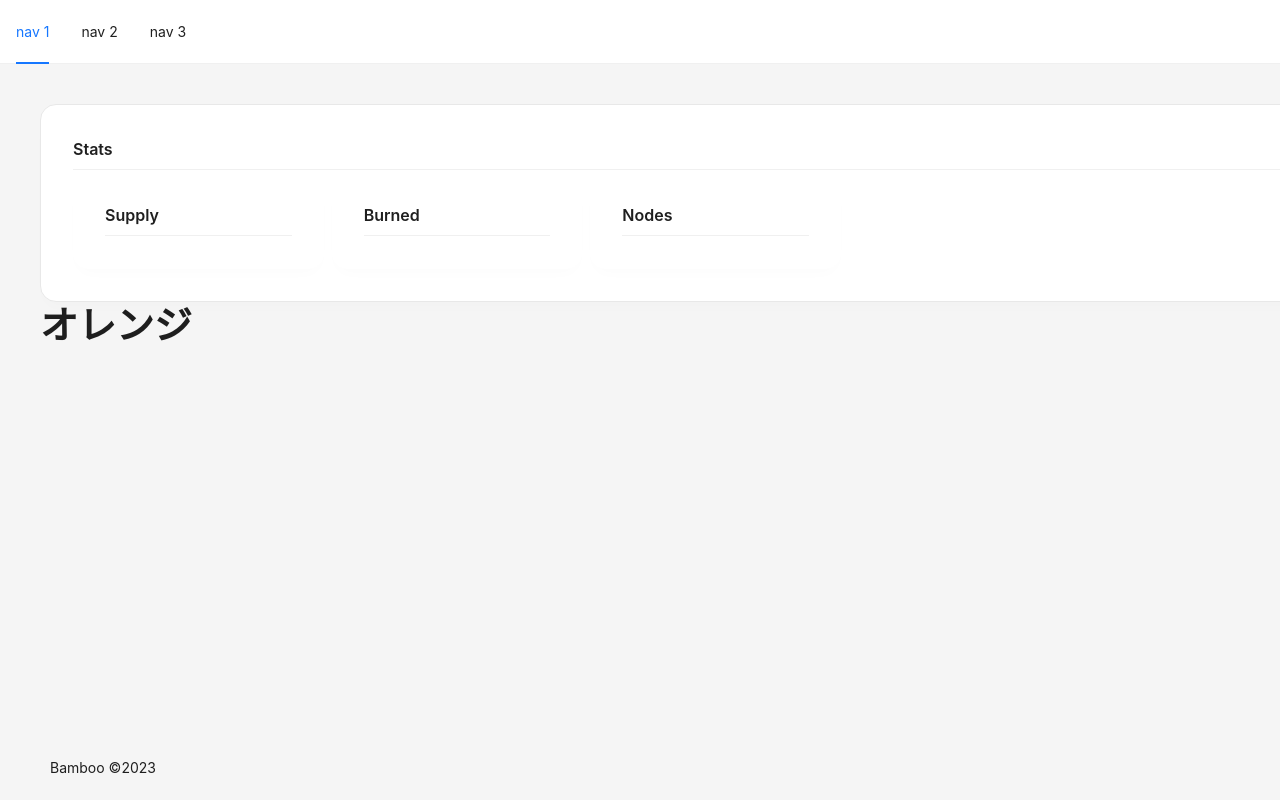
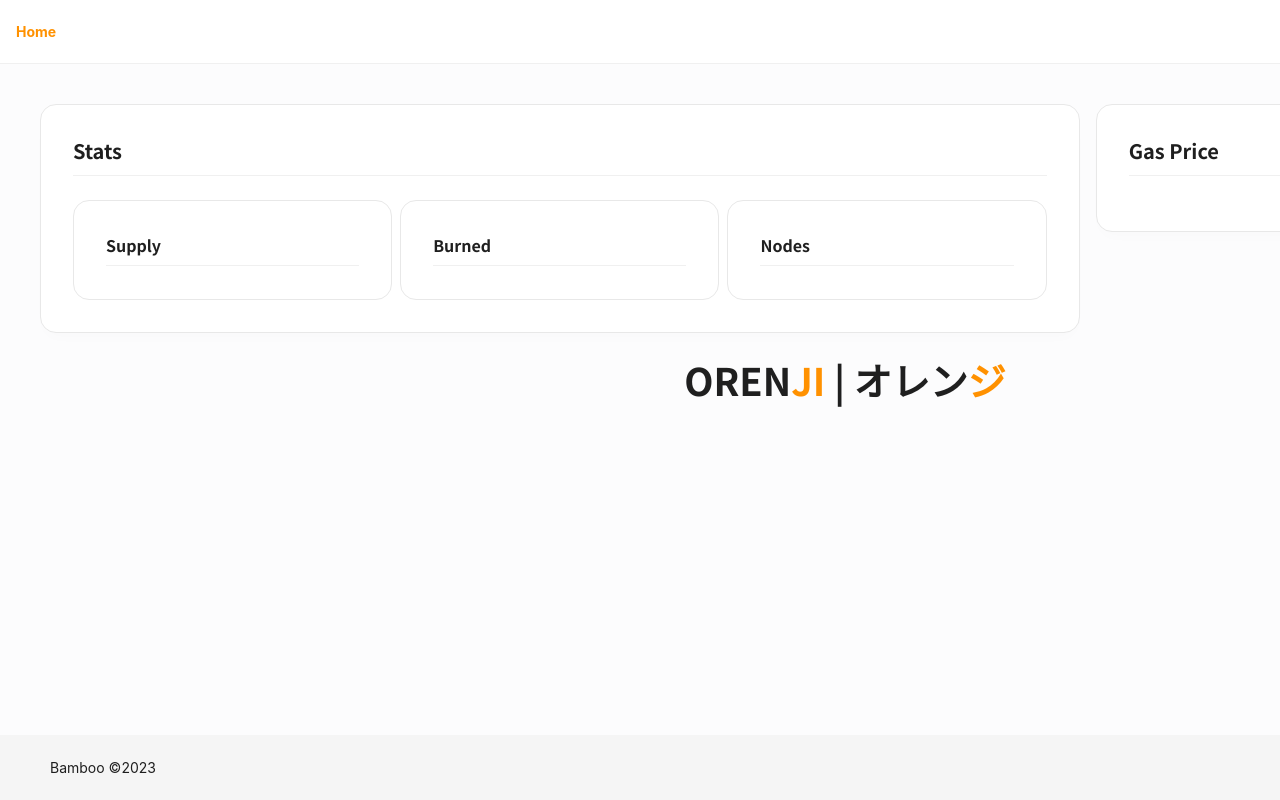
Before and after one commit to nitipon-apaisri/orengi, a React (Vite) app: page / in a window 1280 px wide. Shown: the top 800 px of the page. Built offline with nearby package versions, Linux system fonts and the light colour scheme.

Commit message:
Added dynmic props for 'Card' component and added more component to landing page

```diff
--- a/src/@types/types.ts
+++ b/src/@types/types.ts
@@ -1,3 +1,3 @@
 type layoutProps = { children: React.ReactNode };
-type cardProps = { children: React.ReactNode; title: string; width?: number; bordered?: boolean };
+type cardProps = { children: React.ReactNode; title?: string; width?: number; bordered?: boolean; boxShadow?: boolean; className?: string };
 export type { layoutProps, cardProps };
--- a/src/components/Card/Card.tsx
+++ b/src/components/Card/Card.tsx
@@ -1,12 +1,22 @@
 import React from "react";
 import { Typography, Divider } from "antd";
 import { cardProps } from "../../@types/types";
+
 const { Title } = Typography;
-const Card: React.FC<cardProps> = ({ children, title, width, bordered }) => {
+const Card: React.FC<cardProps> = ({ children, title, width, bordered, boxShadow, className }) => {
+    const styles: React.CSSProperties = {
+        width: width !== undefined ? width : "100%",
+        border: bordered !== undefined ? (bordered ? "1px solid #e8e8e8" : "") : "1px solid #e8e8e8",
+        boxShadow: boxShadow !== undefined ? (boxShadow ? "0px 8px 16px -6px rgba(0, 0, 0, 0.02)" : "") : "0px 8px 16px -6px rgba(0, 0, 0, 0.02)",
+    };
     return (
-        <div className="card" style={{ width: width !== undefined ? width : "100%", border: bordered !== undefined ? (bordered ? "0.5px solid #e8e8e8" : "") : "0.5px solid #e8e8e8" }}>
-            <Title level={5}>{title}</Title>
-            <Divider />
+        <div className={`card ${className}`} style={styles}>
+            {title && (
+                <>
+                    <Title level={4}>{title}</Title>
+                    <Divider />
+                </>
+            )}
             {children}
         </div>
     );
--- a/src/components/Home/Home.tsx
+++ b/src/components/Home/Home.tsx
@@ -1,44 +1,67 @@
-import { Col, Row, Typography } from "antd";
-import { useEffect } from "react";
+import { Col, Divider, Row, Typography } from "antd";
+import { useEffect, useState } from "react";
 import Card from "../Card/Card";
-const { Title } = Typography;
+const { Title, Text } = Typography;
 const Home = () => {
+    const [refreshTime, setRefreshTime] = useState(10);
     useEffect(() => {
-        document.title = "ORENJI | オレンジ";
+        document.title = "ORENJI | オレンジ";
     }, []);
+    useEffect(() => {
+        const interval = setInterval(() => {
+            setRefreshTime(refreshTime - 1);
+        }, 1000);
+        if (refreshTime === 0) setRefreshTime(10);
+        return () => clearInterval(interval);
+    }, [refreshTime]);
     return (
-        <div>
+        <>
+            <Row gutter={16}>
+                <Col flex={3}>
                     <Card title="Stats">
+                        <div className="card_stats">
                             <Row gutter={8}>
-                    <Col span={4}>
-                        <Card title="Supply" bordered={false}>
+                                <Col span={8}>
+                                    <Card bordered={true} boxShadow={false}>
+                                        <Title level={5}>Supply</Title>
+                                        <Divider />
                                         <></>
                                     </Card>
                                 </Col>
-                    {/* <Col span={4}>
-                    <Card title="Stacking">
-                        <></>
-                    </Card>
-                </Col> */}
-                    <Col span={4}>
-                        <Card title="Burned" bordered={false}>
+
+                                <Col span={8}>
+                                    <Card bordered={true} boxShadow={false}>
+                                        <Title level={5}>Burned</Title>
+                                        <Divider />
                                         <></>
                                     </Card>
                                 </Col>
-                    {/* <Col span={4}>
-                    <Card title="Withdrawn">
-                        <></>
-                    </Card>
-                </Col> */}
-                    <Col span={4}>
-                        <Card title="Nodes" bordered={false}>
+                                <Col span={8}>
+                                    <Card bordered={true} boxShadow={false}>
+                                        <Title level={5}>Nodes</Title>
+                                        <Divider />
                                         <></>
                                     </Card>
                                 </Col>
                             </Row>
+                        </div>
                     </Card>
-            <Title> オレンジ </Title>
+                </Col>
+                <Col flex={2}>
+                    <Card title="Gas Price" className="gas-price-card">
+                        <></>
+                        <div className="gas-price-refresh">
+                            <Text>Refresh in: {refreshTime}</Text>
                         </div>
+                    </Card>
+                </Col>
+            </Row>
+            <div className="search_fuction">
+                <Title className="app-title">
+                    OREN<span className="title-highlight">JI</span> | オレン<span className="title-highlight">ジ</span>{" "}
+                </Title>
+            </div>
+        </>
     );
 };
 
--- a/src/index.css
+++ b/src/index.css
@@ -1,6 +1,6 @@
+@import url("https://fonts.googleapis.com/css2?family=Noto+Sans+KR:wght@100;300;400;500;700;900&display=swap");
 body {
     margin: 0;
-    background-color: #fcfcfd;
 }
 h1,
 h2,
@@ -10,15 +10,26 @@ h5,
 h6,
 p,
 hr {
+    font-family: "Noto Sans KR", sans-serif !important;
     margin: 0;
     padding: 0;
 }
-
+.ant-layout {
+    background-color: #fcfcfd !important;
+}
 .ant-layout-header {
+    background-color: #fff !important;
     padding: 0 !important;
 }
 .ant-divider {
     margin: 1px 0 !important;
+}
+.ant-menu-item-selected {
+    font-weight: bolder !important;
+    color: #ff9100 !important;
+}
+.ant-menu-item-selected::after {
+    border-bottom: none !important;
 }
 .container {
     width: 1690px;
@@ -31,5 +42,19 @@ hr {
     padding: 2rem;
     border-radius: 1rem;
     background-color: #fff;
-    box-shadow: 0px 8px 16px -6px rgba(0, 0, 0, 0.02);
 }
+.card_stats {
+    margin: 1.5rem 0 0 0;
+}
+.search_fuction {
+    margin: 1.5rem 0 0 0;
+}
+.search_fuction .app-title {
+    text-align: center;
+}
+.title-highlight {
+    color: #ff9100;
+}
+.gas-price-refresh {
+    text-align: center;
+}
--- a/src/layout/Layout.tsx
+++ b/src/layout/Layout.tsx
@@ -6,18 +6,7 @@ const AppLayout: React.FC<layoutProps> = ({ children }) => {
     return (
         <Layout hasSider={false}>
             <Header>
-                <Menu
-                    theme="light"
-                    mode="horizontal"
-                    defaultSelectedKeys={["1"]}
-                    items={new Array(3).fill(null).map((_, index) => {
-                        const key = index + 1;
-                        return {
-                            key,
-                            label: `nav ${key}`,
-                        };
-                    })}
-                />
+                <Menu theme="light" mode="horizontal" defaultSelectedKeys={["1"]} items={[{ key: "1", label: "Home" }]} />
             </Header>
             <Content className="container">{children}</Content>
             <Footer>Bamboo ©2023</Footer>
```
Lines whose indentation alone changed are shown as unchanged.
